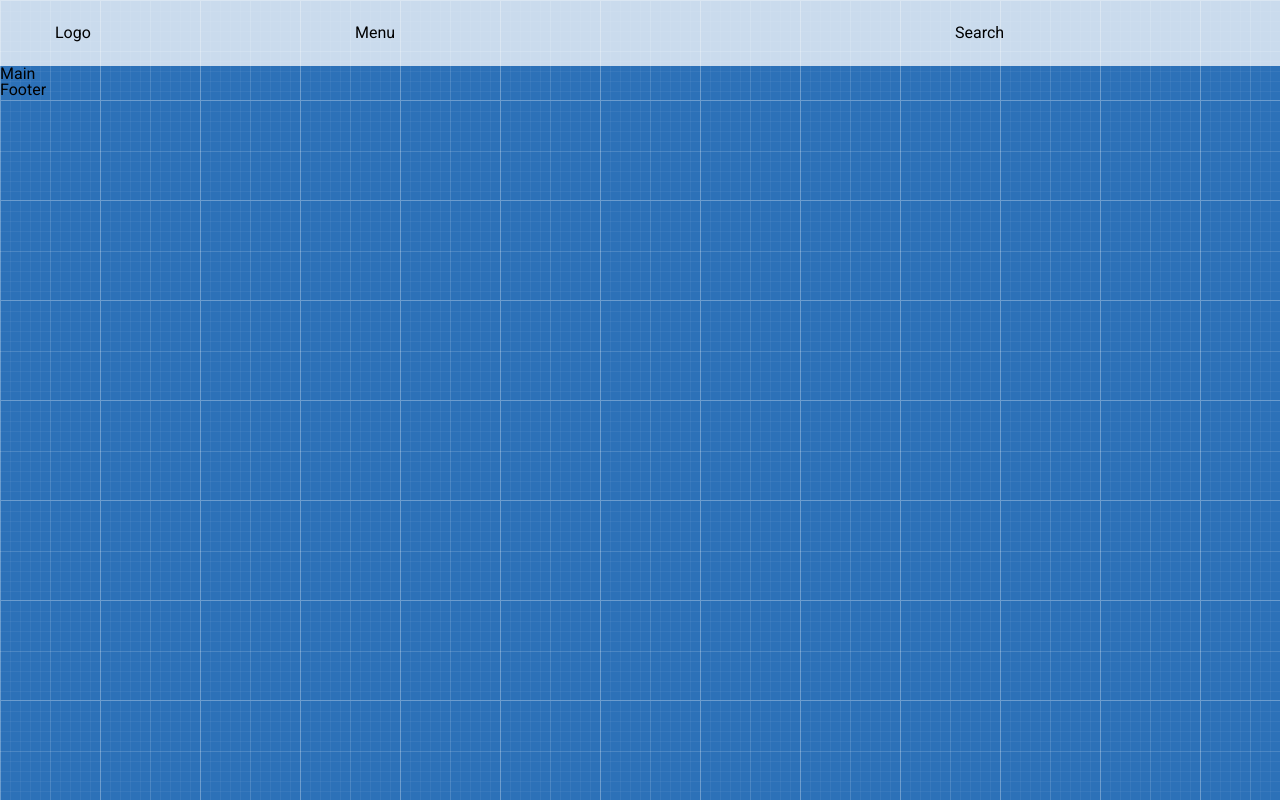
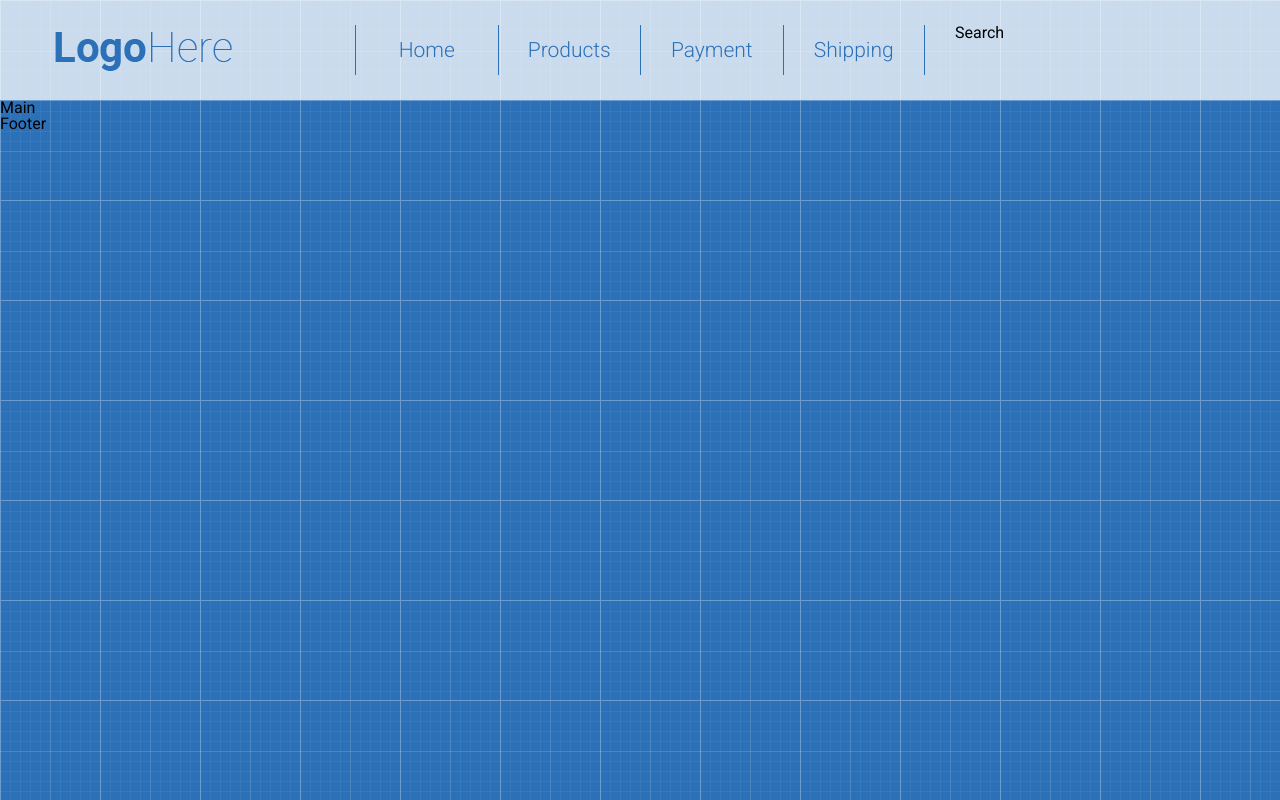
Before and after one commit to DarynaMigdal/shop-project, a plain HTML site: page index.html in a window 1280 px wide. Drawn offline with Linux system fonts and the light colour scheme.

Commit message:
added logo and menu

```diff
--- a/index.html
+++ b/index.html
@@ -13,8 +13,23 @@
     <header class="header">
         <div class="container">
             <div class="row">
-                <div class="col-md-3">Logo</div>
-                <div class="col-md-6">Menu</div>
+                <div class="col-md-3">
+                    <div class="logo">
+                        <a href="">
+                            <img src="images/logo.png" alt="">
+                        </a>
+                    </div>
+                </div>
+                <div class="col-md-6">
+                    <nav>
+                        <ul class="menu">
+                            <li><a href="">Home</a></li>
+                            <li><a href="">Products</a></li>
+                            <li><a href="">Payment</a></li>
+                            <li><a href="">Shipping</a></li>
+                        </ul>
+                    </nav>
+                </div>
                 <div class="col-md-3">Search</div>
             </div>
         </div>
--- a/style.css
+++ b/style.css
@@ -34,5 +34,31 @@ body{
 
 .header{
    padding:25px 0 ;
+
    background-color: rgba(255 , 255 , 255 , 0.75);
    }
+   .logo{
+    margin-top: 7px;
+   }
+   .menu li {
+       width: 25%;
+       float: left;
+       border-left: 1px solid #2c71b8;
+   }
+   .menu li:last-child{
+       border-right: #2c71b8 1px solid;
+   }
+   .menu a:hover{
+       background-color: #2c71b8;
+       color: white;
+   }
+   .menu a{
+       display: block;
+       height: 50px;
+       text-decoration: none;
+       text-align: center;
+       line-height: 50px;
+       font-weight: 300;
+       font-size: 21px;
+       color: #2c71b8;
+   }
```
